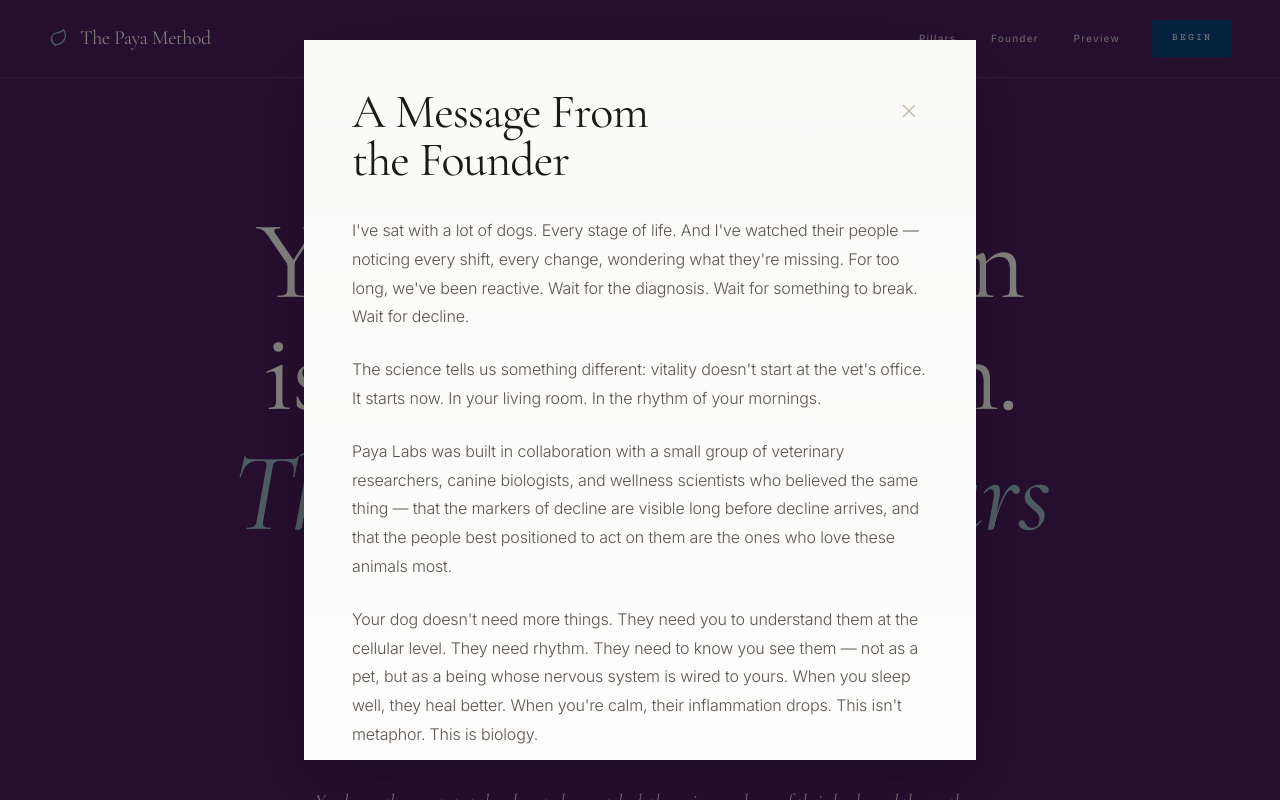
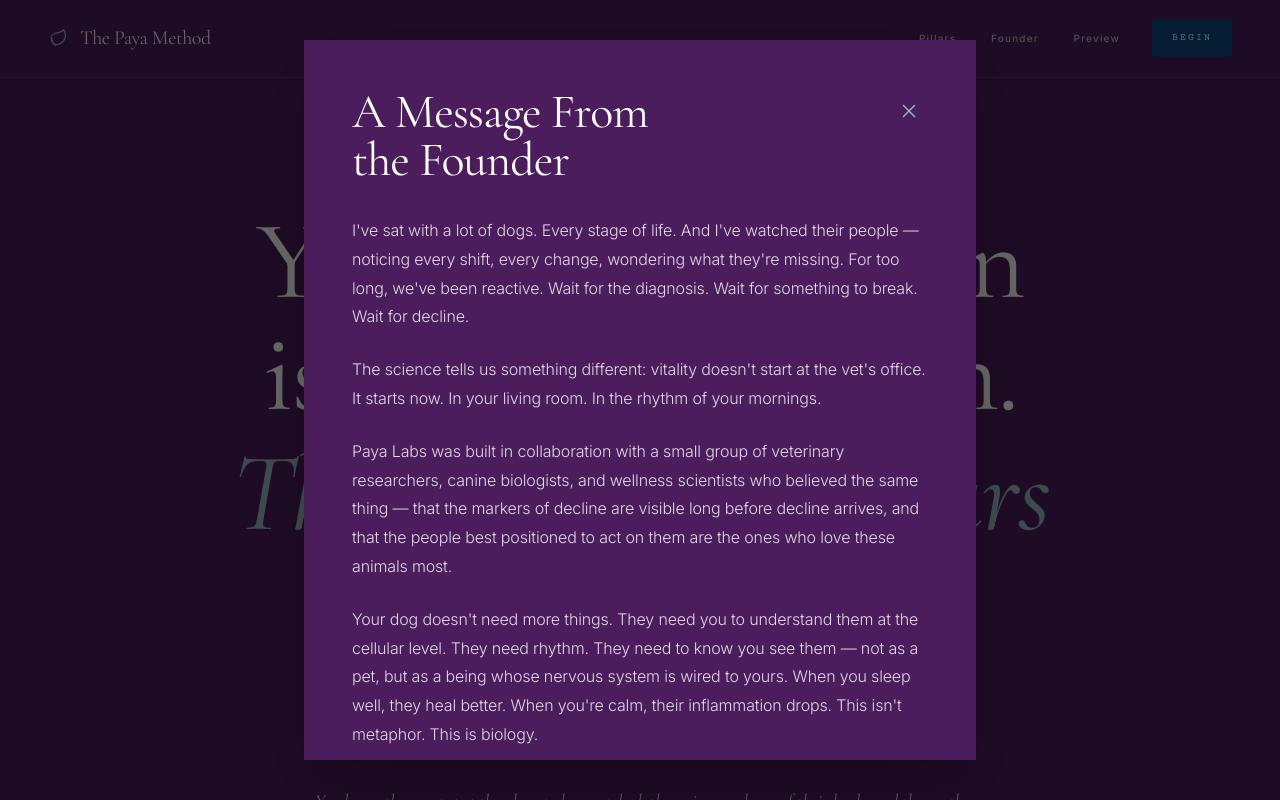
Before and after one commit to CassieAitken/the-paya-method, a React (Vite) app: page / in a window 1280 px wide. Both pictures are taken after a click on the button "Founder". Shown: the top 800 px of the page. Built offline with nearby package versions, Linux system fonts and the light colour scheme.

Commit message:
Convert Founder modal to plum system, remove redundant bottom Close button

```diff
--- a/src/components/FounderMessageModal.tsx
+++ b/src/components/FounderMessageModal.tsx
@@ -16,22 +16,22 @@ export function FounderMessageModal({ isOpen, onClose }: { isOpen: boolean; onCl
   if (!isOpen) return null;
 
   return (
-    <div className="fixed inset-0 z-[9999] flex items-center justify-center p-6 bg-black/50" onClick={onClose}>
-      <div className="relative bg-white rounded-none shadow-2xl max-w-2xl w-full max-h-[90vh] overflow-y-auto" onClick={(e) => e.stopPropagation()}>
-        <div className="bg-gradient-to-b from-stone-50 to-white p-8 lg:p-12 space-y-8">
+    <div className="fixed inset-0 z-[9999] flex items-center justify-center p-6 bg-black/60" onClick={onClose}>
+      <div className="relative bg-[#4B1D5C] rounded-none shadow-2xl max-w-2xl w-full max-h-[90vh] overflow-y-auto" onClick={(e) => e.stopPropagation()}>
+        <div className="p-8 lg:p-12 space-y-8">
           <div className="flex items-start justify-between">
-            <h3 className="text-4xl lg:text-5xl font-serif text-stone-900 leading-tight">
+            <h3 className="text-4xl lg:text-5xl font-serif text-[#FDFBF7] leading-tight">
               A Message From<br />the Founder
             </h3>
             <button
               onClick={onClose}
-              className="ml-4 p-2 hover:bg-stone-100 rounded-lg transition-colors flex-shrink-0 mt-1"
+              className="ml-4 p-2 hover:bg-[#FDFBF7]/10 rounded-lg transition-colors flex-shrink-0 mt-1"
             >
-              <Icons.X size={22} className="text-[#C4B9A8]" />
+              <Icons.X size={22} className="text-[#9AB8C4]" />
             </button>
           </div>
 
-          <div className="space-y-6 text-[#5C534E] leading-[1.8] font-light">
+          <div className="space-y-6 text-[#E4D9E8] leading-[1.8] font-light">
             <p>
               I've sat with a lot of dogs. Every stage of life. And I've watched their people — noticing every shift, every change, wondering what they're missing. For too long, we've been reactive. Wait for the diagnosis. Wait for something to break. Wait for decline.
             </p>
@@ -51,9 +51,9 @@ export function FounderMessageModal({ isOpen, onClose }: { isOpen: boolean; onCl
               Thank you for caring enough to look this closely. It means everything — to me, and to them.
             </p>
 
-            <div className="pt-6 border-t border-stone-200">
-              <p className="text-lg font-serif text-stone-900">Cassie Aitken</p>
-              <p className="text-[10px] text-[#C4B9A8] font-mono uppercase tracking-[0.2em] mt-1">Founder, PayaLabs</p>
+            <div className="pt-6 border-t border-[#FDFBF7]/15">
+              <p className="text-lg font-serif text-[#FDFBF7]">Cassie Aitken</p>
+              <p className="text-[10px] text-[#C9B9CE] font-mono uppercase tracking-[0.2em] mt-1">Founder, PayaLabs</p>
               <ul className="mt-3 space-y-1.5">
                 {[
                   '15+ Years Wellness Practice',
@@ -61,21 +61,14 @@ export function FounderMessageModal({ isOpen, onClose }: { isOpen: boolean; onCl
                   'Animal Behaviorist',
                   'Canine Biology & Nervous System Researcher',
                 ].map((item) => (
-                  <li key={item} className="flex items-center gap-2 text-xs text-stone-400 font-light">
-                    <span className="w-1 h-1 rounded-full bg-[#0A4682] flex-shrink-0"></span>
+                  <li key={item} className="flex items-center gap-2 text-xs text-[#C9B9CE] font-light">
+                    <span className="w-1 h-1 rounded-full bg-[#9AB8C4] flex-shrink-0"></span>
                     {item}
                   </li>
                 ))}
               </ul>
             </div>
           </div>
-
-          <button
-            onClick={onClose}
-            className="w-full bg-stone-900 text-white py-4 rounded-lg font-mono text-[11px] tracking-widest font-bold hover:bg-stone-800 transition-colors"
-          >
-            Close
-          </button>
         </div>
       </div>
     </div>
```
